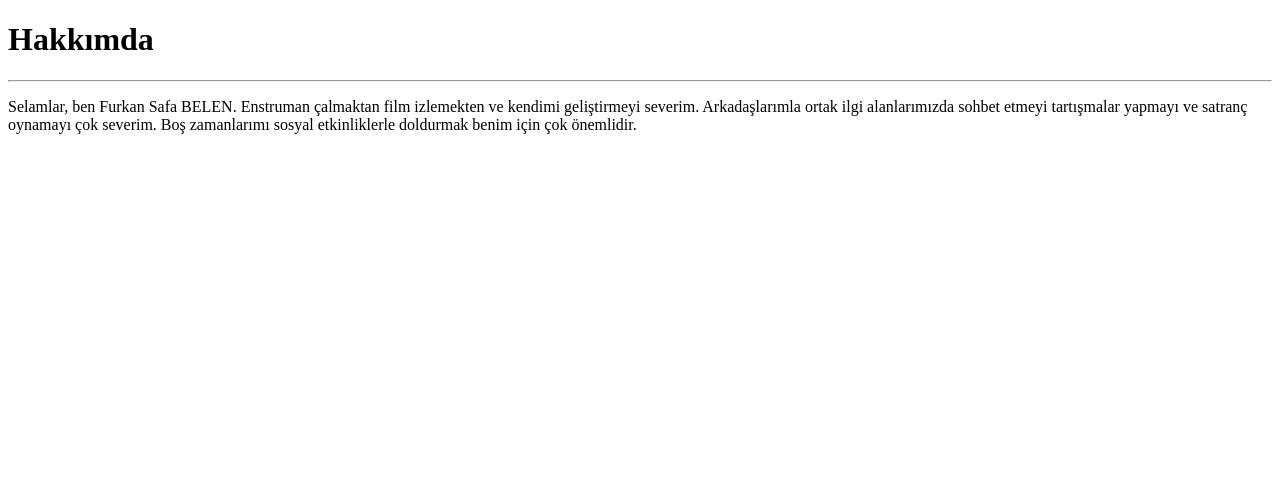
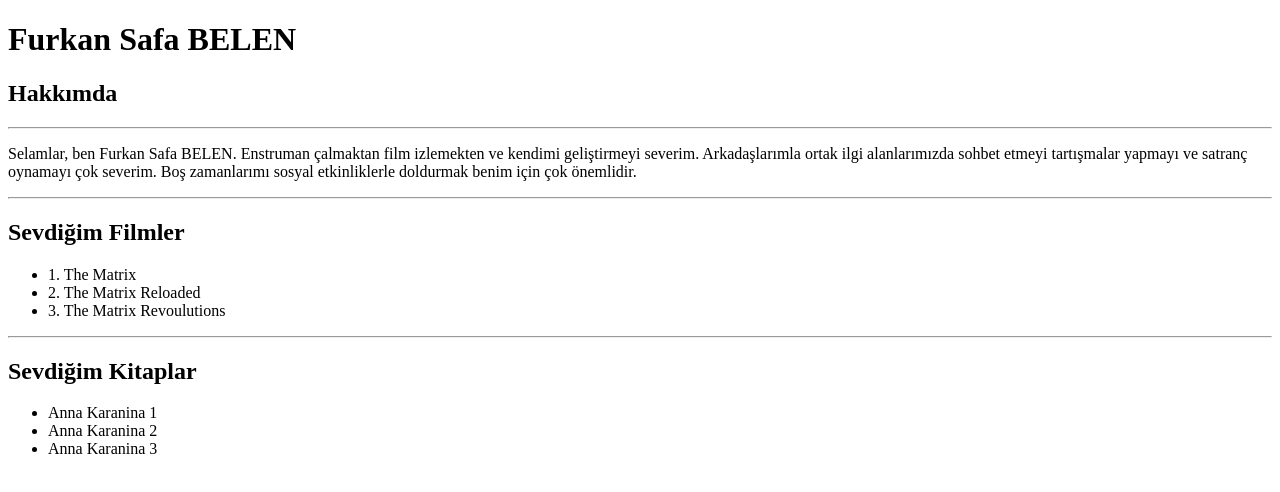
Before and after one commit to furk8n/ilkHtmlWebSite, a plain HTML site: page index.html in a window 1280 px wide. Drawn offline with Linux system fonts and the light colour scheme.

Commit message:
Update index.html
listeler eklenmiş

```diff
--- a/index.html
+++ b/index.html
@@ -1,5 +1,6 @@
 <!DOCTYPE html>
 <html lang="tr">
+
 <head>
     <meta charset="UTF-8">
     <meta http-equiv="X-UA-Compatible" content="IE=edge">
@@ -7,11 +8,30 @@
     <title>Furkan Safa BELEN</title>
 </head>
 <!--Furkan'ın ilk html sayfası-->
+
 <body>
-    <title>Furkan Safa BELEN</title>
-    <h1>Hakkımda</h1>
-    <hr>
-    <p>Selamlar, ben Furkan Safa BELEN. Enstruman çalmaktan film izlemekten ve kendimi geliştirmeyi severim. Arkadaşlarımla ortak ilgi alanlarımızda sohbet etmeyi tartışmalar yapmayı ve satranç oynamayı çok severim. Boş zamanlarımı sosyal etkinliklerle doldurmak benim için çok önemlidir.</p>
+    <h1>Furkan Safa BELEN</h2>
+        <h2>Hakkımda</h2>
+        <hr>
+        <p>Selamlar, ben Furkan Safa BELEN. Enstruman çalmaktan film izlemekten ve kendimi geliştirmeyi severim.
+            Arkadaşlarımla ortak ilgi alanlarımızda sohbet etmeyi tartışmalar yapmayı ve satranç oynamayı çok severim.
+            Boş zamanlarımı sosyal etkinliklerle doldurmak benim için çok önemlidir.</p>
+        <hr>
+        <h2>Sevdiğim Filmler</h2>
+        <ul>
+            <li>1. The Matrix</li>
+            <li>2. The Matrix Reloaded</li>
+            <li>3. The Matrix Revoulutions</li>
+        </ul>
+        <hr>
+        <h2>Sevdiğim Kitaplar</h2>
+        <ul>
+            <li>Anna Karanina 1</li>
+            <li>Anna Karanina 2</li>
+            <li>Anna Karanina 3</li>
+        </ul>
+
 
 </body>
+
 </html>
```
